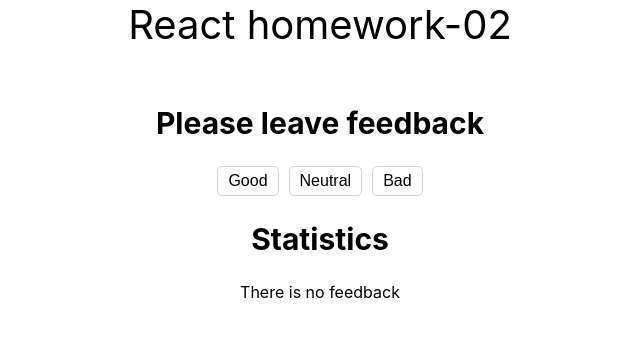
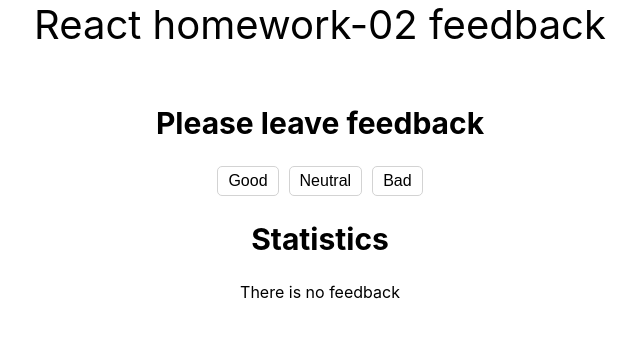
Before and after one commit to MDProjectMT/goit-react-hw-02-feedback, a React (Vite) app: page / in a window 1280 px wide. Shown: the top 338 px of the page, without its empty margins (320-960 px from the left). Built offline with nearby package versions, Linux system fonts and the light colour scheme.

Commit message:
react hw-02 feedback

```diff
--- a/src/components/App.jsx
+++ b/src/components/App.jsx
@@ -12,7 +12,7 @@
           color: '#010101',
         }}
       >
-        React homework-02
+        React homework-02 feedback
       </div>
       <div>
         <Feedback />
```
